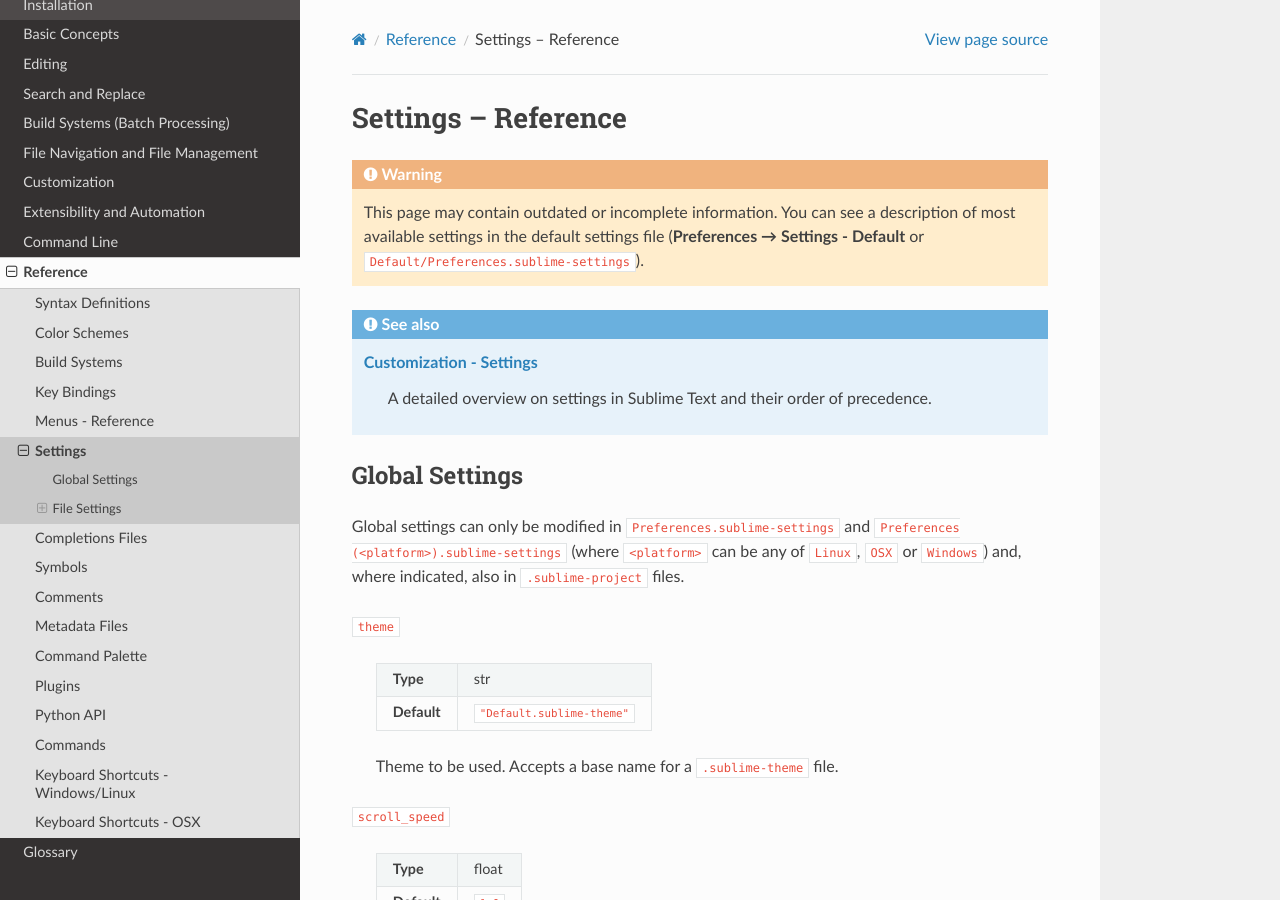
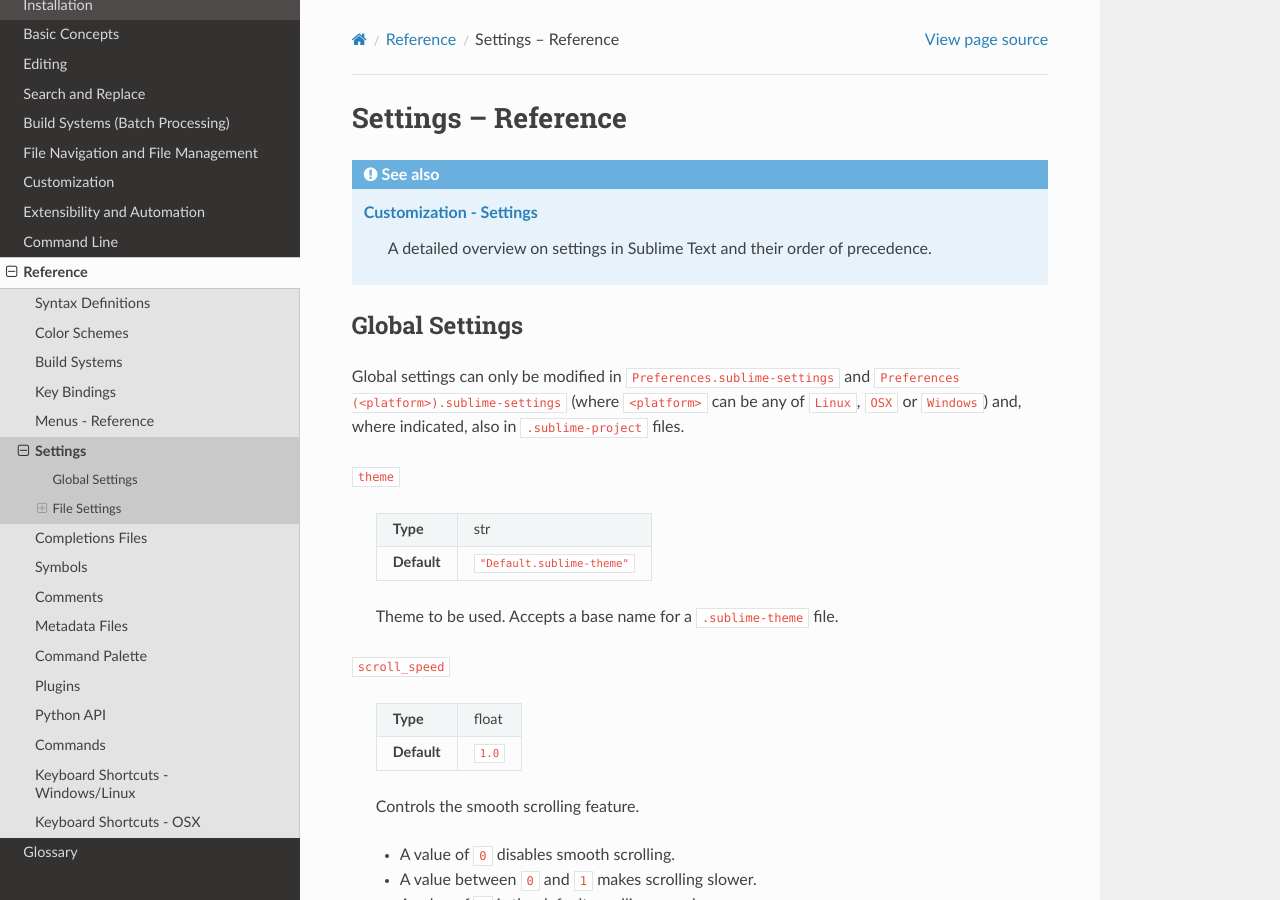
Before and after one commit to guillermooo/sublime-undocs, a Sphinx documentation site: the page built from source/reference/settings.rst, in a window 1280 px wide and 900 px high. Built offline with Sphinx 7.4.7 and the Read the Docs theme 2.0.0, drawn with Linux system fonts in a browser that asks for light colours.

Commit message:
remove warning (#215)

```diff
--- a/source/reference/settings.rst
+++ b/source/reference/settings.rst
@@ -1,13 +1,6 @@
 ====================
 Settings – Reference
 ====================
-
-.. warning::
-
-   This page may contain outdated or incomplete information.
-   You can see a description of most available settings in the
-   default settings file (**Preferences → Settings - Default** or
-   :file:`Default/Preferences.sublime-settings`).
 
 .. seealso::
 
```
